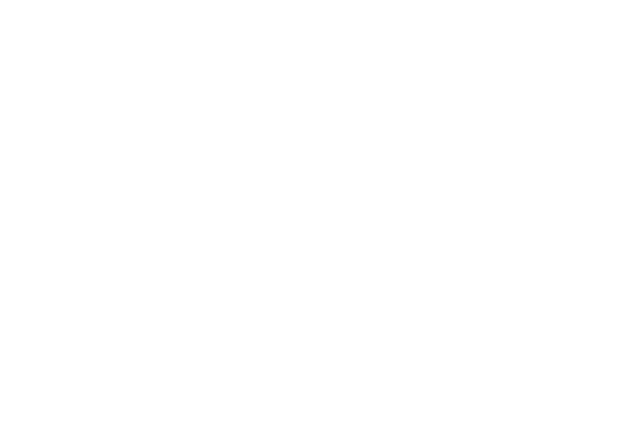
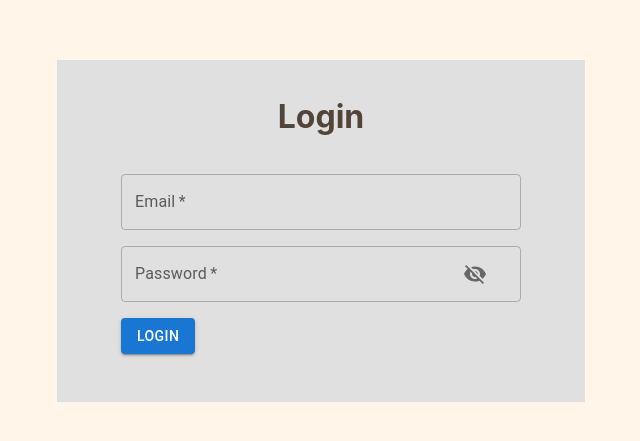
Before and after one commit to shafinmurani/enquiryform, a React (Create React App) app: page / in a window 1280 px wide. Shown: the part 169-610 px from the top of the page, without its empty margins (319-959 px from the left). Built offline with nearby package versions, Linux system fonts and the light colour scheme.

Commit message:
Login page front end complete

```diff
--- a/package.json
+++ b/package.json
@@ -3,6 +3,8 @@
   "version": "0.1.0",
   "private": true,
   "dependencies": {
+    "@emotion/react": "^11.11.4",
+    "@emotion/styled": "^11.11.5",
     "@mui/icons-material": "^5.15.20",
     "@mui/material": "^5.15.20",
     "@mui/styled-engine-sc": "^6.0.0-alpha.18",
--- a/src/App.js
+++ b/src/App.js
@@ -1,5 +1,10 @@
+import Login from "./pages/Login";
 function App() {
-  return <></>;
+  return (
+    <div style={{ margin: "0", padding: "0" }}>
+      <Login />
+    </div>
+  );
 }
 
 export default App;
--- a/src/index.css
+++ b/src/index.css
@@ -1,4 +1,5 @@
 body {
+  background-color: #FFF5E9;
   margin: 0;
   font-family: -apple-system, BlinkMacSystemFont, 'Segoe UI', 'Roboto', 'Oxygen',
     'Ubuntu', 'Cantarell', 'Fira Sans', 'Droid Sans', 'Helvetica Neue',
--- /dev/null
+++ b/src/pages/Login.js
@@ -0,0 +1,87 @@
+/* eslint-disable no-useless-escape */
+import React from "react";
+import "../styles/Login.css";
+import { Button, InputAdornment, TextField } from "@mui/material";
+import { Visibility, VisibilityOff } from "@mui/icons-material";
+export default function Login() {
+  const [isPasswordVIsible, setIsPasswordVisible] = React.useState(false);
+  const [email, setEmail] = React.useState("");
+  const [password, setPassword] = React.useState("");
+  const [isValidEmail, setIsValidEmail] = React.useState(true);
+
+  const validateEmail = (e) => {
+    /**
+     * Validates an email address.
+     *
+     * @param {Event} e - The event object containing the email value.
+     * @return {void} This function does not return a value.
+     */
+    const isValidEmail = /^[\w-\.]+@([\w-]+\.)+[\w-]{2,4}$/g;
+    if (e.target?.value && e.target.value.match(isValidEmail)) {
+      setIsValidEmail(true);
+      setEmail(e.target.value);
+    } else {
+      setIsValidEmail(false);
+    }
+  };
+
+  const submit = () => {
+    if (isValidEmail && password.length !== 0) {
+      //TODO:  Email and password are valid, perform login logic here
+    } else {
+      //TODO: Implement error logic here
+      //Email or password is invalid/empty
+    }
+  };
+  return (
+    <div className="wrapper">
+      <div className="box">
+        <h1 className="title">Login</h1>
+        <TextField
+          required
+          className="input"
+          label="Email"
+          type="email"
+          onChange={(e) => {
+            validateEmail(e);
+            console.log(isValidEmail);
+            console.log(email);
+          }}
+        />
+        <TextField
+          required
+          className="input"
+          label="Password"
+          type={isPasswordVIsible ? "text" : "password"}
+          onChange={(e) => {
+            setPassword(e.target.value);
+          }}
+          InputProps={{
+            endAdornment: (
+              <InputAdornment position="end">
+                <Button
+                  variant="text"
+                  color="inherit"
+                  onClick={() => {
+                    setIsPasswordVisible(!isPasswordVIsible);
+                  }}
+                >
+                  {isPasswordVIsible ? <Visibility /> : <VisibilityOff />}
+                </Button>
+              </InputAdornment>
+            ),
+          }}
+        />
+
+        <Button
+          onClick={submit}
+          className="login-btn"
+          variant="contained"
+          type="submit"
+        >
+          Login
+        </Button>
+      </div>
+    </div>
+  );
+}
--- /dev/null
+++ b/src/styles/Login.css
@@ -0,0 +1,35 @@
+.wrapper {
+    display: flex;
+    flex-direction: column;
+    align-items: center;
+    justify-content: center;
+    height: 100vh;
+}
+
+.box {
+    background-color: #DFE0DF;
+    padding-inline: 4rem;
+    padding-block-end: 3rem;
+    padding-block-start: 1rem;
+    display: flex;
+    flex-direction: column;
+    align-items: center;
+    justify-content: center;
+    gap: 1rem;
+    width: 25rem;
+}
+
+.title {
+
+    color: #53443A;
+}
+
+.input {
+    width: 100%;
+}
+
+.login-btn {
+    align-self: flex-start;
+    border-radius: 100%;
+
+}
```
Also changed, not shown: 1 other file (tests, documents, lock files or other folders).
